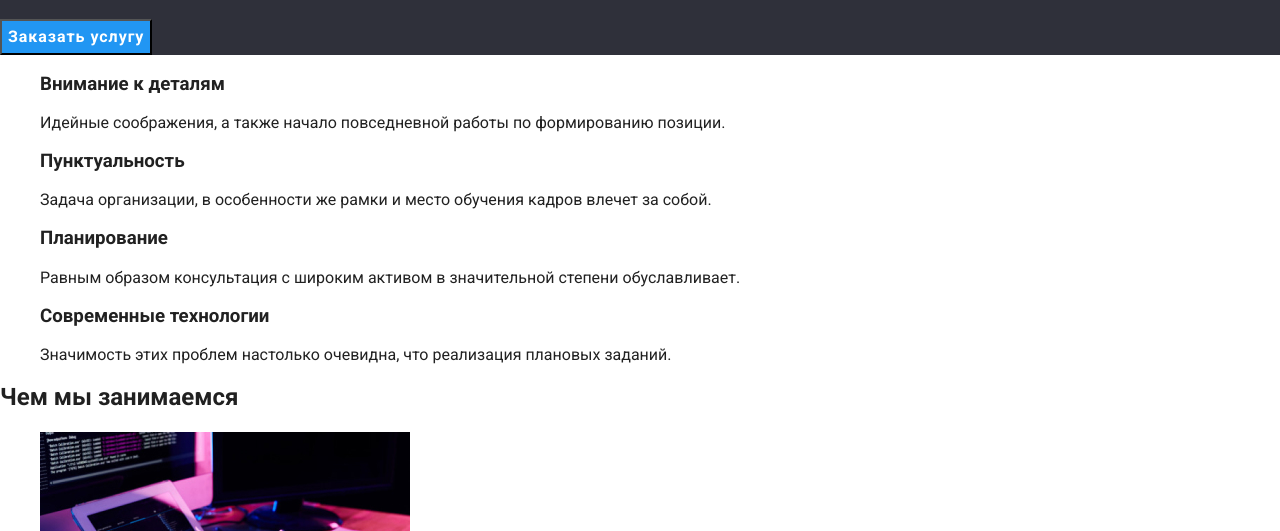
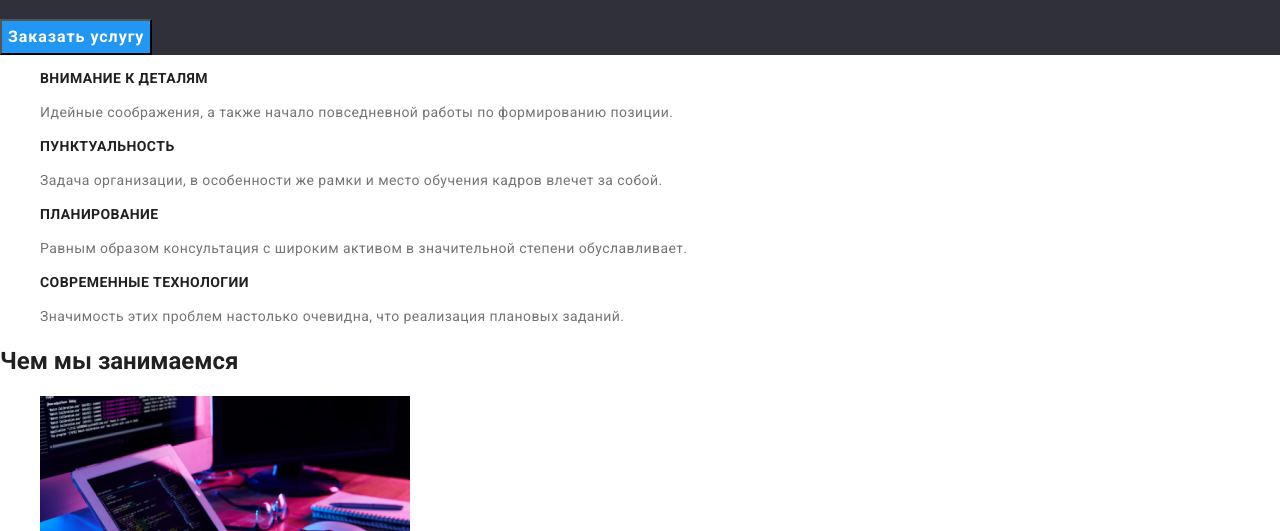
Before and after one commit to AlecseiT/goit-markup-hw-02, a plain HTML site: page index.html in a window 1280 px wide. Shown: the part 269-800 px from the top of the page. Drawn offline with nearby package versions, Linux system fonts and the light colour scheme.

Commit message:
Добавляет секцию Наши качества

```diff
--- a/css/styles.css
+++ b/css/styles.css
@@ -95,3 +95,22 @@ body {
 .btn-pointer {
   cursor: pointer;
 }
+.hero-btn:hover,
+.hero-btn:focus {
+  background-color: #188ce8;
+}
+/* -----------------Our qualities--------------------------- */
+.qualities-title {
+  font-weight: 700;
+  font-size: 14px;
+  line-height: 1.14;
+  letter-spacing: 0.03em;
+  text-transform: uppercase;
+  color: var(--main-title-color);
+}
+.qualities-text {
+  font-size: 14px;
+  line-height: 1.71;
+  letter-spacing: 0.03em;
+  color: var(--main-text-color);
+}
--- a/index.html
+++ b/index.html
@@ -21,8 +21,8 @@
     <link rel="stylesheet" href="./css/styles.css" />
   </head>
   <body>
-    <header>
-      <nav>
+    <header class="header">
+      <nav class="navigation-header">
         <a class="link logo-link" href="#">Web<span class="logo">Studio</span></a>
         <ul class="list">
           <li><a class="link header-link" href="">Студия</a></li>
@@ -45,29 +45,33 @@
         <button class="hero-btn btn-pointer" type="button">Заказать услугу</button>
       </section>
 
-      <!--Peculiarities section  -->
-      <section>
+      <!--Our qualities  -->
+      <section class="our-qualities">
         <h2 class="visually-hidden">Особенности</h2>
-        <ul class="list">
-          <li>
-            <h3>Внимание к деталям</h3>
-            <p>Идейные соображения, а также начало повседневной работы по формированию позиции.</p>
+        <ul class="list qualities-list">
+          <li class="qualities-item">
+            <h3 class="qualities-title">Внимание к деталям</h3>
+            <p class="qualities-text">
+              Идейные соображения, а также начало повседневной работы по формированию позиции.
+            </p>
           </li>
-          <li>
-            <h3>Пунктуальность</h3>
-            <p>
+          <li class="qualities-item">
+            <h3 class="qualities-title">Пунктуальность</h3>
+            <p class="qualities-text">
               Задача организации, в особенности же рамки и место обучения кадров влечет за собой.
             </p>
           </li>
-          <li>
-            <h3>Планирование</h3>
-            <p>
+          <li class="qualities-item">
+            <h3 class="qualities-title">Планирование</h3>
+            <p class="qualities-text">
               Равным образом консультация с широким активом в значительной степени обуславливает.
             </p>
           </li>
-          <li>
-            <h3>Современные технологии</h3>
-            <p>Значимость этих проблем настолько очевидна, что реализация плановых заданий.</p>
+          <li class="qualities-item">
+            <h3 class="qualities-title">Современные технологии</h3>
+            <p class="qualities-text">
+              Значимость этих проблем настолько очевидна, что реализация плановых заданий.
+            </p>
           </li>
         </ul>
       </section>
```
